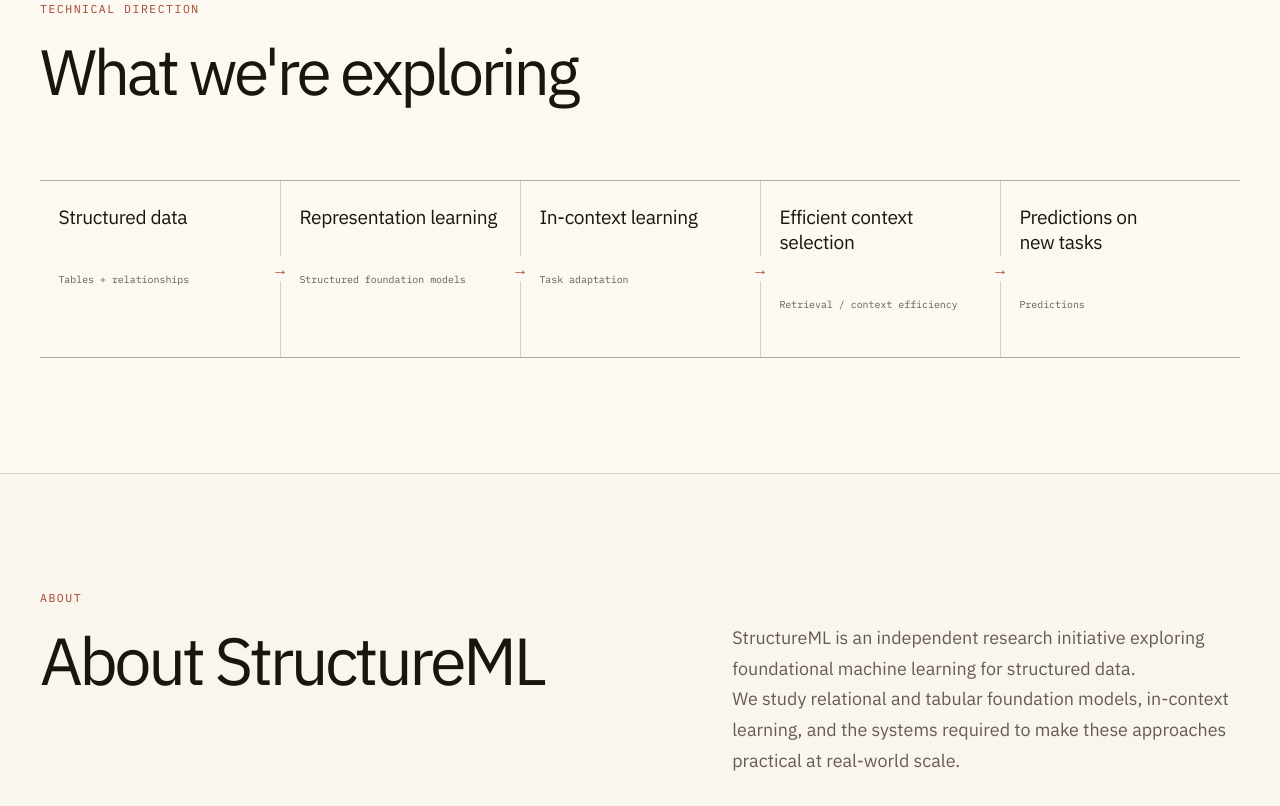
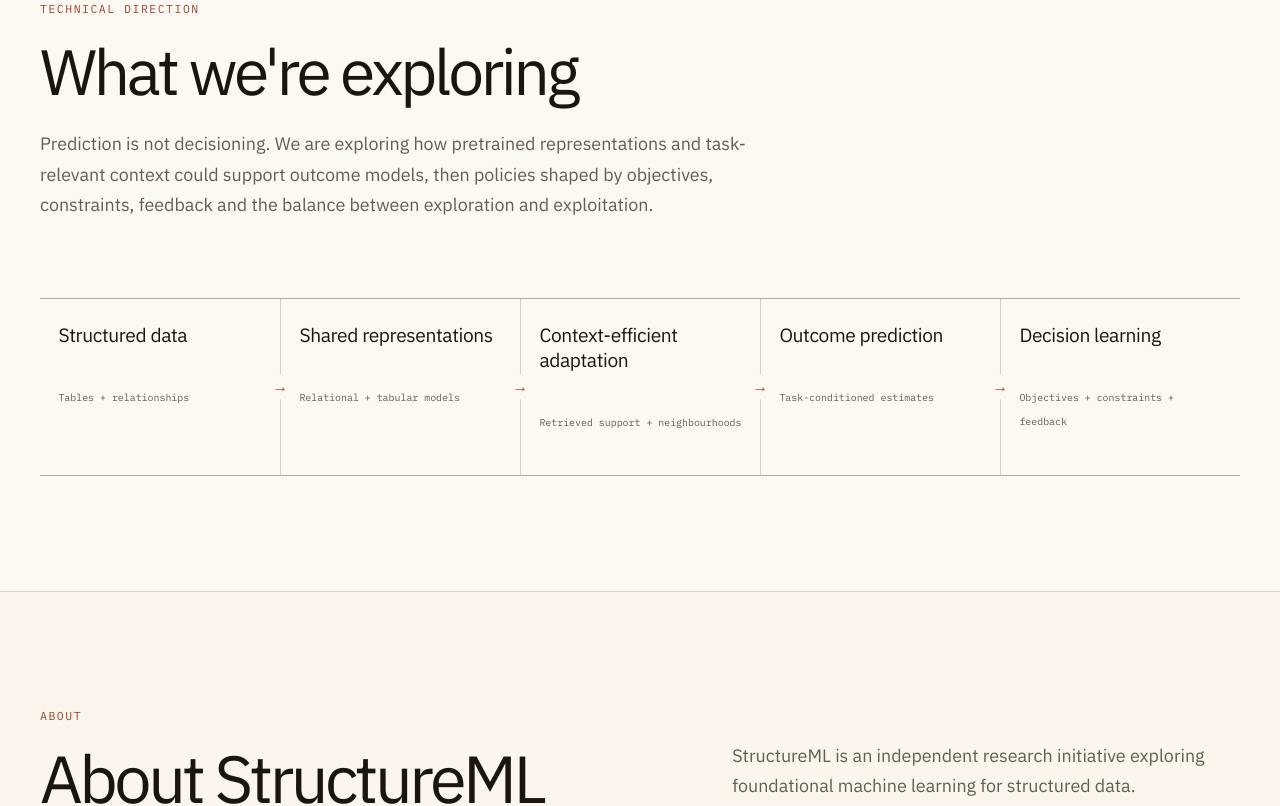
Before and after one commit to kwokchunghim/structureml-landing-page, a React (Vite) app: page / in a window 1280 px wide. Shown: the part 5620-6426 px from the top of the page. Built offline with nearby package versions, Linux system fonts and the light colour scheme.

Commit message:
feat: extend technical direction to decision learning

```diff
--- a/src/components/sections/About.tsx
+++ b/src/components/sections/About.tsx
@@ -15,8 +15,9 @@
               learning for structured data.
             </p>
             <p>
-              We study relational and tabular foundation models, in-context learning, and the
-              systems required to make these approaches practical at real-world scale.
+              We study how relational and tabular foundation models can work together, how
+              structured context can be selected efficiently, and how predictive systems can support
+              decisions under real-world objectives, constraints and feedback.
             </p>
           </div>
         </div>
--- a/src/components/sections/TechnicalDirection.tsx
+++ b/src/components/sections/TechnicalDirection.tsx
@@ -1,9 +1,9 @@
 const explorationSteps = [
   { stage: "Structured data", label: "Tables + relationships" },
-  { stage: "Representation learning", label: "Structured foundation models" },
-  { stage: "In-context learning", label: "Task adaptation" },
-  { stage: "Efficient context selection", label: "Retrieval / context efficiency" },
-  { stage: "Predictions on new tasks", label: "Predictions" },
+  { stage: "Shared representations", label: "Relational + tabular models" },
+  { stage: "Context-efficient adaptation", label: "Retrieved support + neighbourhoods" },
+  { stage: "Outcome prediction", label: "Task-conditioned estimates" },
+  { stage: "Decision learning", label: "Objectives + constraints + feedback" },
 ] as const;
 
 export function TechnicalDirection() {
@@ -13,6 +13,11 @@
         <div className="section-heading direction-heading">
           <p className="eyebrow">Technical direction</p>
           <h2 id="direction-heading">What we're exploring</h2>
+          <p className="direction-intro">
+            Prediction is not decisioning. We are exploring how pretrained representations and
+            task-relevant context could support outcome models, then policies shaped by objectives,
+            constraints, feedback and the balance between exploration and exploitation.
+          </p>
         </div>
 
         <ol className="direction-flow">
--- a/src/styles/closing-sections.css
+++ b/src/styles/closing-sections.css
@@ -162,6 +162,14 @@
 
 .direction-heading {
   max-width: 52rem;
+}
+
+.direction-intro {
+  max-width: 47rem;
+  margin: 1.65rem 0 0;
+  color: var(--muted);
+  font-size: clamp(1rem, 1.4vw, 1.16rem);
+  line-height: 1.7;
 }
 
 .direction-flow {
```
Also changed, not shown: 1 other file (tests, documents, lock files or other folders).
